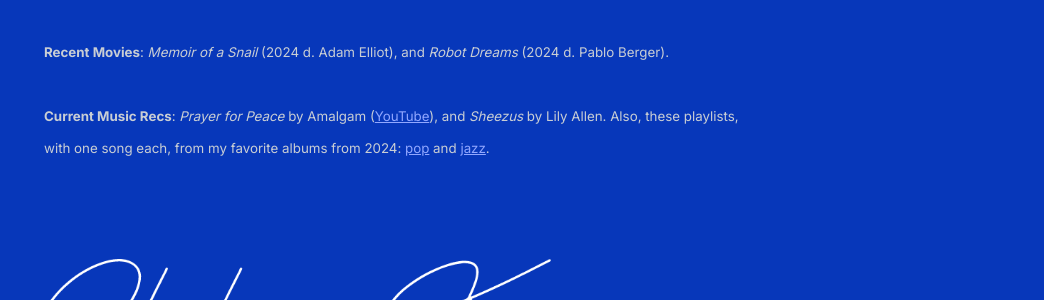
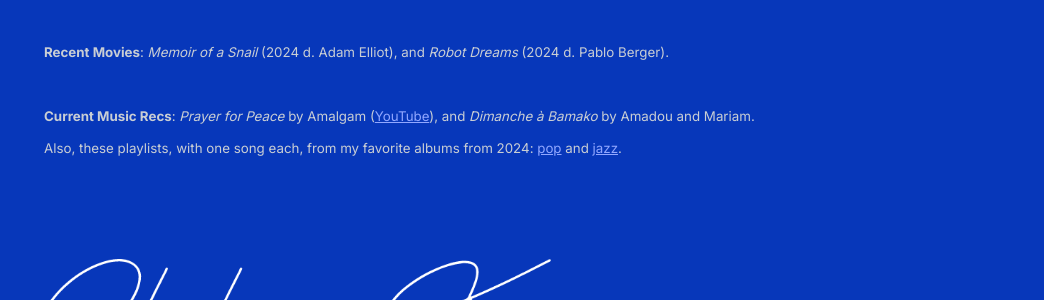
Before and after one commit to shihankanungo/shihankanungo.github.io, a Jekyll site: the page built from index.md, in a window 1280 px wide. Shown: the part 1198-1498 px from the top of the page, without its empty margins (236-1280 px from the left). Built offline with Jekyll 4.4.1, drawn with Linux system fonts in a browser that asks for light colours.

Commit message:
Update _config.yml

```diff
--- a/_config.yml
+++ b/_config.yml
@@ -17,7 +17,7 @@
           <br /><br />
           <small><b>Recent Movies</b>: <i>Memoir of a Snail</i> (2024 d. Adam Elliot), and <i>Robot Dreams</i> (2024 d. Pablo Berger). </small>
           <br /><br />
-          <small><b>Current Music Recs</b>: <i>Prayer for Peace</i> by Amalgam (<a href="https://www.youtube.com/watch?v=hcbho0eAe4I">YouTube</a>), and <i>Sheezus</i> by Lily Allen. Also, these playlists, with one song each, from my favorite albums from 2024: <a href="https://open.spotify.com/playlist/0plT5tvEl6lVLrQDk0X3eu?si=fe06480b57f64999">pop</a> and <a href="https://open.spotify.com/playlist/5iHDUPHT30iNd4Feg0yg4f?si=737a0b1a27924789">jazz</a>. </small>
+          <small><b>Current Music Recs</b>: <i>Prayer for Peace</i> by Amalgam (<a href="https://www.youtube.com/watch?v=hcbho0eAe4I">YouTube</a>), and <i>Dimanche à Bamako</i> by Amadou and Mariam. Also, these playlists, with one song each, from my favorite albums from 2024: <a href="https://open.spotify.com/playlist/0plT5tvEl6lVLrQDk0X3eu?si=fe06480b57f64999">pop</a> and <a href="https://open.spotify.com/playlist/5iHDUPHT30iNd4Feg0yg4f?si=737a0b1a27924789">jazz</a>. </small>
           <br /><br /><br /><br />
 
   <img className="mt-8 md:mt-12 w-1/2 sm:w-1/3 lg:w-1/4" src="/signature.png" alt="signature of shihan" aria-hidden="true" />
```
